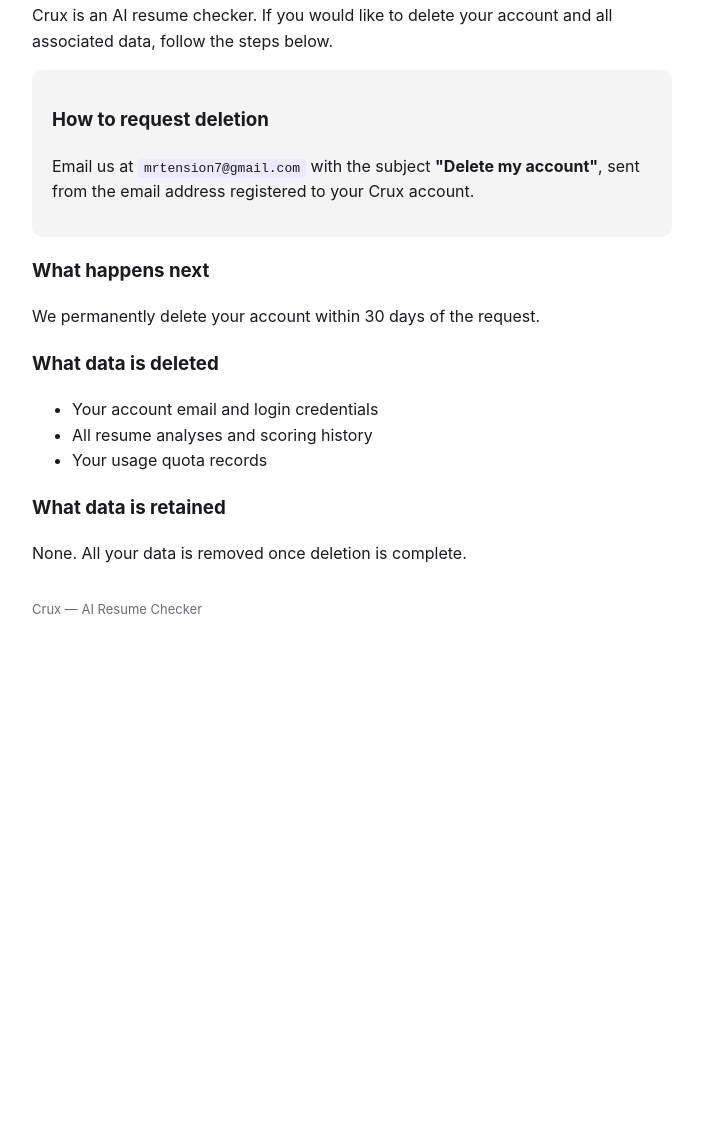
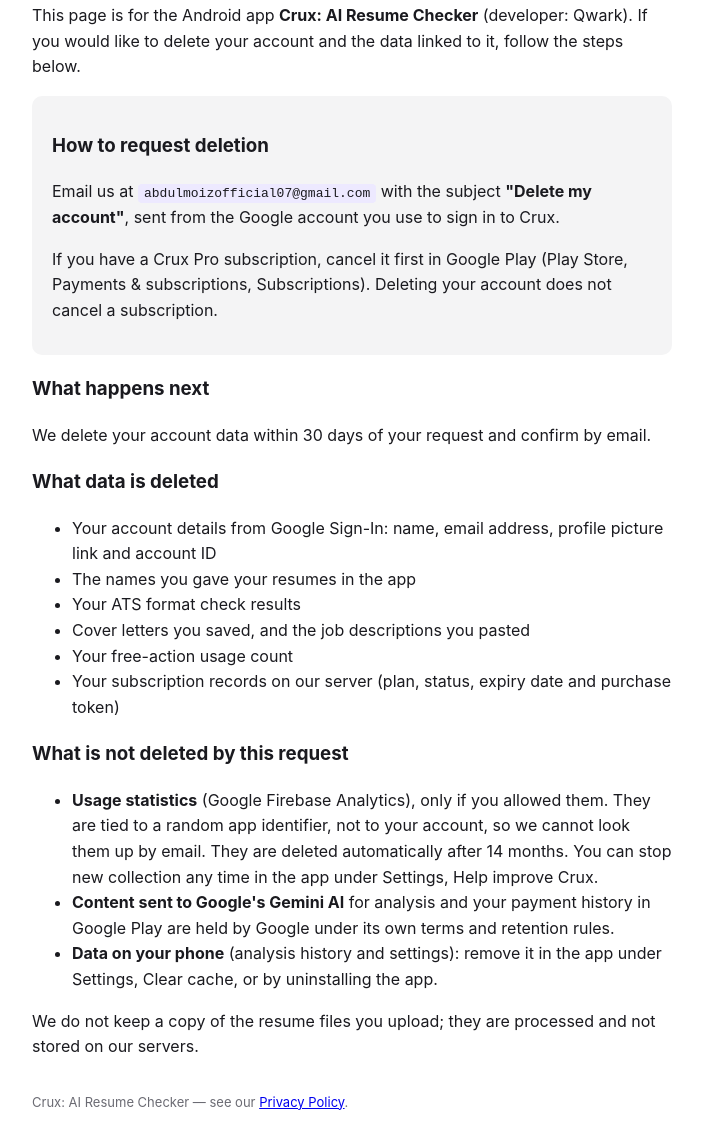
Before and after one commit to AbdulMoizOfficial0/crux-delete, a plain HTML site: page index.html in a window 1280 px wide. Shown: the part 104-1252 px from the top of the page, without its empty margins (288-990 px from the left). Before the commit the page ends 800 px from the top, so only its background shows below. Drawn offline with Linux system fonts and the light colour scheme.

Commit message:
Update account deletion page: correct contact email, list data deleted and not deleted
Co-Authored-By: Claude Sonnet 5.5 <noreply@anthropic.com>

```diff
--- a/index.html
+++ b/index.html
@@ -15,30 +15,55 @@
 </head>
 <body>
   <h1>Deleting your Crux account</h1>
-  <p>Crux is an AI resume checker. If you would like to delete your account
-     and all associated data, follow the steps below.</p>
+  <p>This page is for the Android app <strong>Crux: AI Resume Checker</strong>
+     (developer: Qwark). If you would like to delete your account and the data
+     linked to it, follow the steps below.</p>
 
   <div class="box">
     <h3>How to request deletion</h3>
-    <p>Email us at <code>mrtension7@gmail.com</code> with the subject
-       <strong>"Delete my account"</strong>, sent from the email address
-       registered to your Crux account.</p>
+    <p>Email us at <code>abdulmoizofficial07@gmail.com</code> with the subject
+       <strong>"Delete my account"</strong>, sent from the Google account you
+       use to sign in to Crux.</p>
+    <p>If you have a Crux Pro subscription, cancel it first in Google Play
+       (Play Store, Payments &amp; subscriptions, Subscriptions). Deleting your
+       account does not cancel a subscription.</p>
   </div>
 
   <h3>What happens next</h3>
-  <p>We permanently delete your account within 30 days of the request.</p>
+  <p>We delete your account data within 30 days of your request and confirm by
+     email.</p>
 
   <h3>What data is deleted</h3>
   <ul>
-    <li>Your account email and login credentials</li>
-    <li>All resume analyses and scoring history</li>
-    <li>Your usage quota records</li>
+    <li>Your account details from Google Sign-In: name, email address,
+        profile picture link and account ID</li>
+    <li>The names you gave your resumes in the app</li>
+    <li>Your ATS format check results</li>
+    <li>Cover letters you saved, and the job descriptions you pasted</li>
+    <li>Your free-action usage count</li>
+    <li>Your subscription records on our server (plan, status, expiry date and
+        purchase token)</li>
   </ul>
 
-  <h3>What data is retained</h3>
-  <p>None. All your data is removed once deletion is complete.</p>
+  <h3>What is not deleted by this request</h3>
+  <ul>
+    <li><strong>Usage statistics</strong> (Google Firebase Analytics), only if
+        you allowed them. They are tied to a random app identifier, not to
+        your account, so we cannot look them up by email. They are deleted
+        automatically after 14 months. You can stop new collection any time
+        in the app under Settings, Help improve Crux.</li>
+    <li><strong>Content sent to Google's Gemini AI</strong> for analysis and
+        your payment history in Google Play are held by Google under its own
+        terms and retention rules.</li>
+    <li><strong>Data on your phone</strong> (analysis history and settings):
+        remove it in the app under Settings, Clear cache, or by uninstalling
+        the app.</li>
+  </ul>
+  <p>We do not keep a copy of the resume files you upload; they are processed
+     and not stored on our servers.</p>
 
   <p style="color:#6b6b73; font-size:13px; margin-top:32px;">
-     Crux — AI Resume Checker</p>
+     Crux: AI Resume Checker &mdash; see our
+     <a href="https://abdulmoizofficial0.github.io/crux-privacy/">Privacy Policy</a>.</p>
 </body>
 </html>
```
